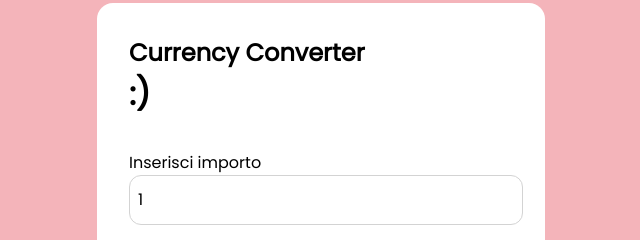
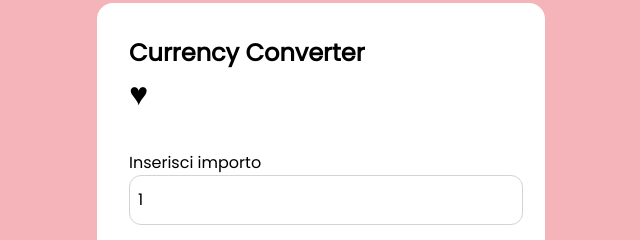
Before and after one commit to noraelkandoudi/Cambio-Valuta, a plain HTML site: page index.html in a window 1280 px wide. Shown: the part 152-392 px from the top of the page, 319-959 px from the left. Drawn offline with Linux system fonts and the light colour scheme; no server answers.

Commit message:
index.html

```diff
--- a/index.html
+++ b/index.html
@@ -20,7 +20,7 @@
         <!-- Titolo della pagina -->
         <h2>Currency Converter</h2>
         <!-- Messaggio personale :) -->
-        <h1> :) </h1>
+        <h1>♥</h1>
 
         <!-- Form per la conversione delle valute -->
         <form action="">
```
